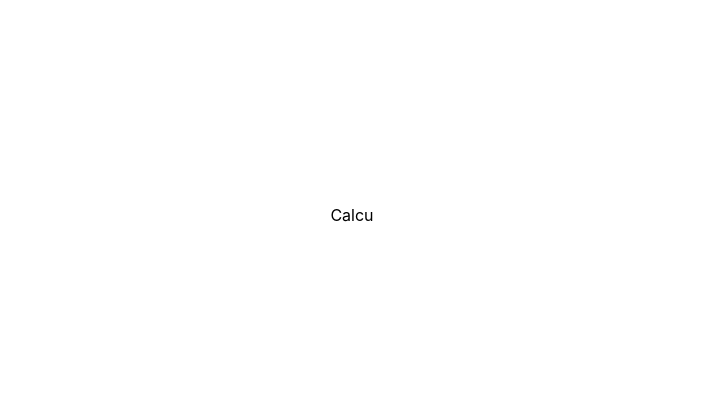
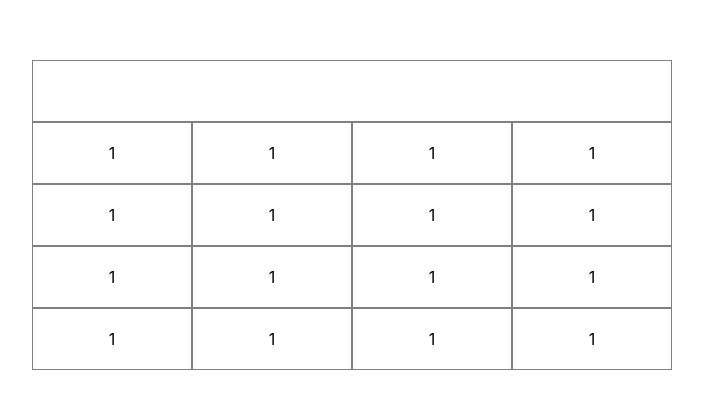
Before and after one commit to lalitshahi/simple-calc, a React (Create React App) app: page / in a window 1280 px wide. Shown: the part 185-594 px from the top of the page, without its empty margins (288-991 px from the left). Built offline with nearby package versions, Linux system fonts and the light colour scheme.

Commit message:
calc container ui layoput

```diff
--- a/src/App.css
+++ b/src/App.css
@@ -3,5 +3,36 @@
   display: flex;
   flex-direction: column;
   justify-content: center;
+  align-items: center;
   height: 100vh;
 }
+.calc_container {
+  display: flex;
+  width: 50%;
+  flex-direction: column;
+  justify-content: center;
+  /* background-color: green; */
+}
+.calc_button_row {
+  flex: 1;
+  display: flex;
+  flex-direction: row;
+}
+.calc_button {
+  border: 1px solid grey;
+  flex: 1;
+  height: 60px;
+  display: flex;
+  justify-content: center;
+  align-items: center;
+}
+.calc_output_bar {
+  display: flex;
+  flex: 1;
+  border: 1px solid grey;
+  height: 60px;
+  min-height: 60px;
+  justify-content: flex-end;
+  text-align: right;
+  align-items: center;
+}
--- /dev/null
+++ b/src/components/calc_button.js
@@ -0,0 +1,7 @@
+import React from "react";
+
+const CalcButton = () => {
+  return <div className="calc_button">1</div>;
+};
+
+export default CalcButton;
--- /dev/null
+++ b/src/components/calc_button_row.js
@@ -0,0 +1,15 @@
+import React from "react";
+import CalcButton from "components/calc_button";
+
+const CalcButtonRow = () => {
+  return (
+    <div className="calc_button_row">
+      <CalcButton />
+      <CalcButton />
+      <CalcButton />
+      <CalcButton />
+    </div>
+  );
+};
+
+export default CalcButtonRow;
--- /dev/null
+++ b/src/components/calc_output_bar.js
@@ -0,0 +1,7 @@
+import React from "react";
+
+const CalcOutputBar = () => {
+  return <div className="calc_output_bar"></div>;
+};
+
+export default CalcOutputBar;
--- a/src/containers/calc.js
+++ b/src/containers/calc.js
@@ -1,10 +1,16 @@
 import React, { Component } from "react";
+import CalcButtonRow from "components/calc_button_row";
+import CalcOutputBar from "components/calc_output_bar";
 
 class CalculatorContainer extends Component {
   render() {
     return (
       <div className="calc_container">
-        <p>Calcu</p>
+        <CalcOutputBar />
+        <CalcButtonRow />
+        <CalcButtonRow />
+        <CalcButtonRow />
+        <CalcButtonRow />
       </div>
     );
   }
```
